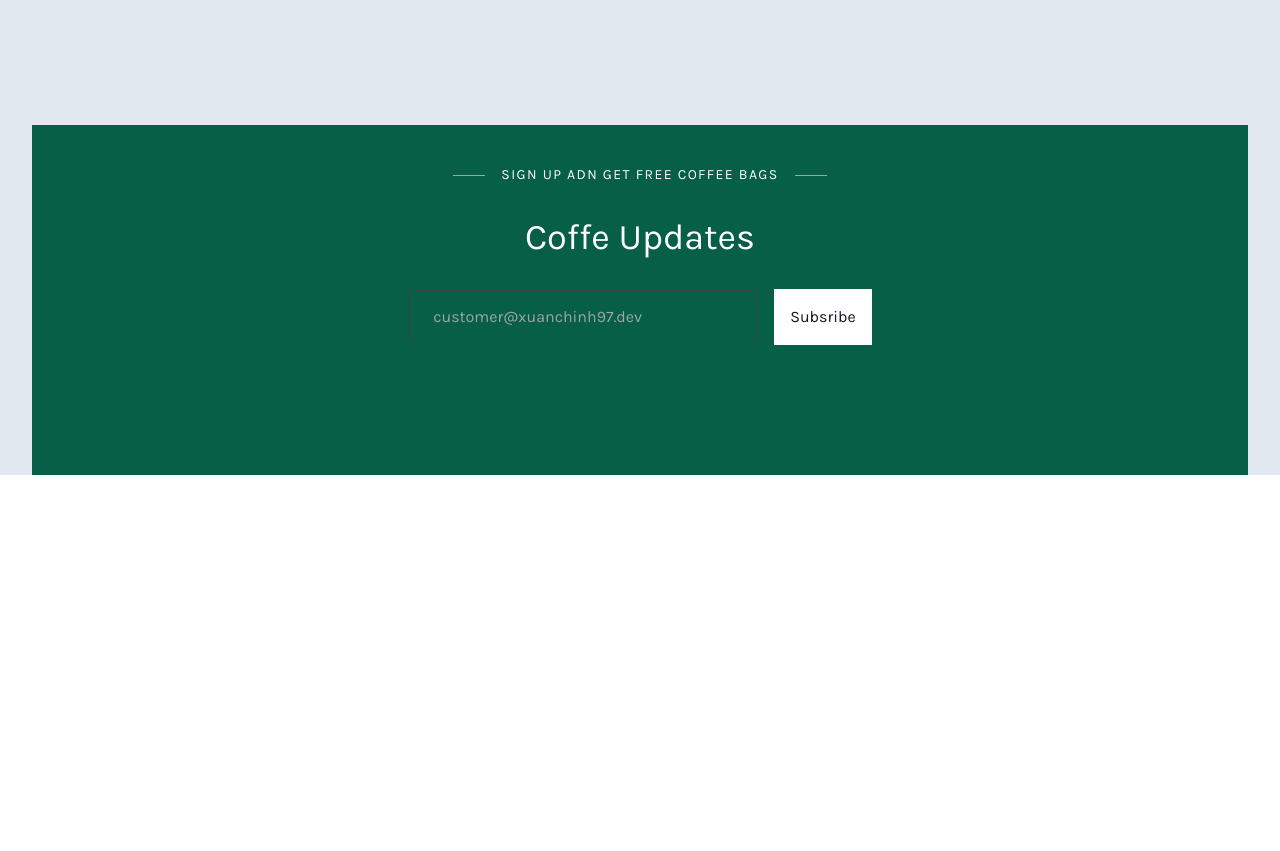
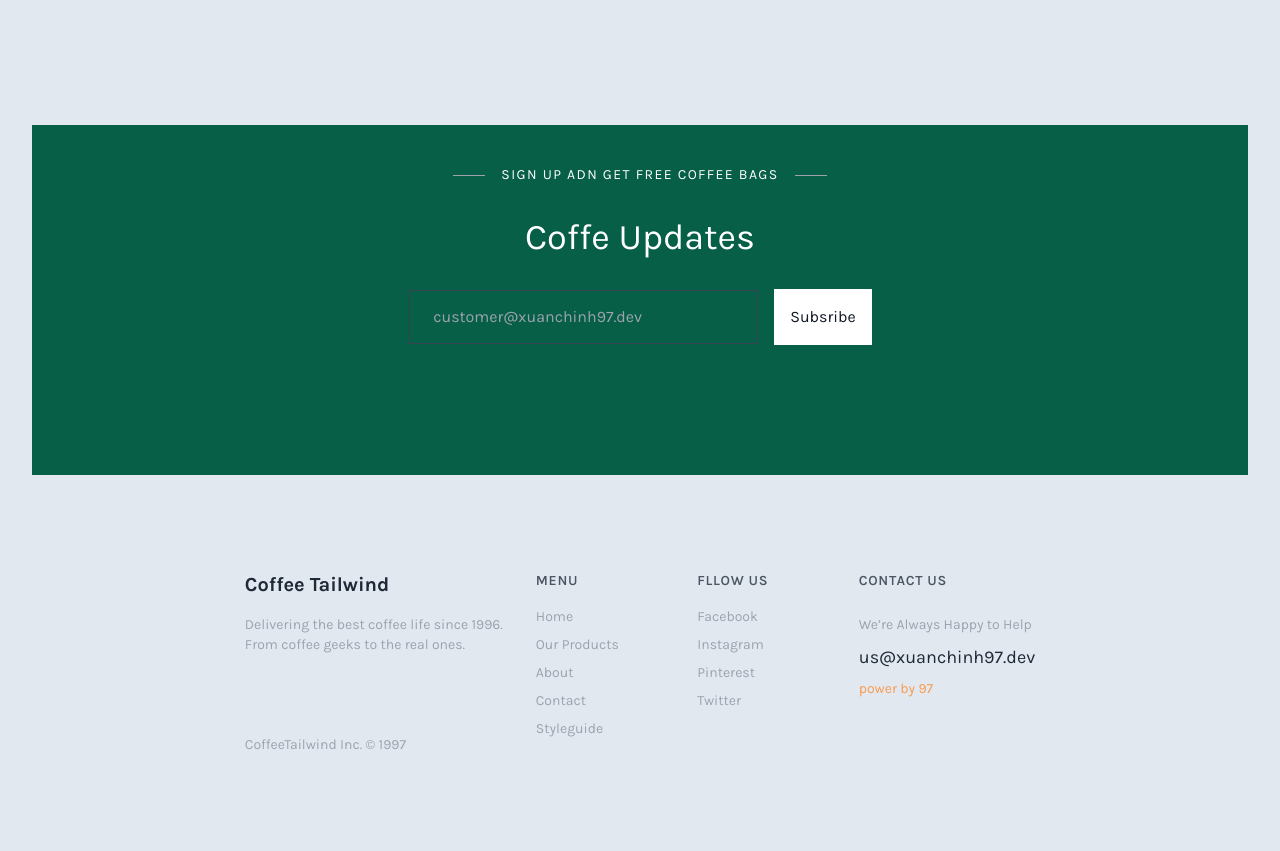
Before and after one commit to xuanchinh97/coffee-tailwind, a website: page public/index.html in a window 1280 px wide. Shown: the part 4901-5752 px from the top of the page. Before the commit the page ends 5376 px from the top, so only its background shows below. Drawn offline with Linux system fonts and the light colour scheme.

Commit message:
add footer

```diff
--- a/public/index.html
+++ b/public/index.html
@@ -34,7 +34,7 @@
                         class="basis-2/6 sm:flex-1 sm:justify-end mr-4  lg:justify-center lg:basis-1/6 flex justify-start items-center uppercase text-sm  text-gray-500 font-medium">
                         <li class="ct-top-menu-item">
                             <a href="" class="flex items-center">
-                                <svg xmlns="http://www.w3.org/2000/svg" class="ct-icon" fill="none" viewBox="0 0 24 24"
+                                <svg xmlns="http://ww.w3.org/2000/svg" class="ct-icon" fill="none" viewBox="0 0 24 24"
                                     stroke="currentColor" stroke-width="2">
                                     <path stroke-linecap="round" stroke-linejoin="round"
                                         d="M16 11V7a4 4 0 00-8 0v4M5 9h14l1 12H4L5 9z" />
@@ -46,7 +46,7 @@
                     </ul>
 
                     <div class="lg:hidden basis-1/6">
-                        <svg id="toggle-top-menu" xmlns="http://www.w3.org/2000/svg" class="h-6 w-6" fill="none"
+                        <svg id="toggle-top-menu" xmlns="http://ww.w3.org/2000/svg" class="h-6 w-6" fill="none"
                             viewBox="0 0 24 24" stroke="currentColor" stroke-width="2">
                             <path stroke-linecap="round" stroke-linejoin="round" d="M4 6h16M4 12h16M4 18h16" />
                         </svg>
@@ -347,7 +347,7 @@
                     </div>
                     <div class=" ct-subHeadLine-line"></div>
                 </div>
-                <div class="lifestyle-stories ww-[95%] lg:w-[65%] mx-auto mb-24">
+                <div class="lifestyle-stories w-[95%] lg:w-[65%] mx-auto mb-24">
                     <div class="grid grid-cols-1 lg:grid-cols-3 gap-8 lg:gap-4">
                         <div class="ct-product-card">
                             <div
@@ -440,7 +440,7 @@
                         <div class=" ct-subHeadLine-line"></div>
                     </div>
                     <div class="text-white text-4xl my-8 text-center">Coffe Updates</div>
-                    <div class="flex justify-center flex-col lg:flex-row items-center gap-4 mx-20">
+                    <div class="flex justify-center flex-col lg:flex-row items-center gap-4 mx-5 md:mx-20">
                         <input type="email"
                             class="px-6 py-4 bg-inherit border-[1px] lg:w-[350px]  border-gray-700  outline-none text-white leading-5 hover:border-gray-300 duration-500 w-full "
                             placeholder="customer@xuanchinh97.dev">
@@ -448,12 +448,44 @@
                     </div>
                 </div>
                 <!--end subcribe-us-->
+            </main>
 
-            </main>
-            <footer>
-
+            <footer class="w-[95%] lg:w-[65%] mx-auto py-24">
+                <div class="flex gap-8 text-gray-400 text-sm flex-col md:flex-row text-center md:text-left">
+                    <div class="basis-1/3">
+                        <div class="font-bold text-xl mb-4 text-gray-800">Coffee Tailwind</div>
+                        <div class="mb-8 md:mb-20">Delivering the best coffee life since 1996. From coffee geeks to the
+                            real ones.
+                        </div>
+                        <div class="text-gray-400 hover:text-orange-400">CoffeeTailwind Inc. © 1997</div>
+                    </div>
+                    <div class="basis-1/6">
+                        <div class="uppercase font-semibold tracking-wider text-gray-600 mb-4">Menu</div>
+                        <div class="flex flex-col gap-2">
+                            <div class=""><a href="" class="hover:text-orange-400">Home</a></div>
+                            <div class=""><a href="" class="hover:text-orange-400">Our Products</a></div>
+                            <div class=""><a href="" class="hover:text-orange-400">About</a></div>
+                            <div class=""><a href="" class="hover:text-orange-400">Contact</a></div>
+                            <div class=""><a href="" class="hover:text-orange-400">Styleguide</a></div>
+                        </div>
+                    </div>
+                    <div class="basis-1/6">
+                        <div class="uppercase font-semibold tracking-wider text-gray-600 mb-4">Fllow Us</div>
+                        <div class="flex flex-col gap-2">
+                            <div class=""><a href="" class="hover:text-orange-400">Facebook</a></div>
+                            <div class=""><a href="" class="hover:text-orange-400">Instagram</a></div>
+                            <div class=""><a href="" class="hover:text-orange-400">Pinterest</a></div>
+                            <div class=""><a href="" class="hover:text-orange-400">Twitter</a></div>
+                        </div>
+                    </div>
+                    <div class="flex flex-col gap-2">
+                        <div class="uppercase font-semibold tracking-wider text-gray-600 mb-4">Contact Us</div>
+                        <div class="">We’re Always Happy to Help</div>
+                        <div class="text-bold text-lg text-gray-800">us@xuanchinh97.dev</div>
+                        <div class="text-orange-400 text-opacity-90">power by 97</div>
+                    </div>
+                </div>
             </footer>
-
         </div>
         <!--end content-wrapper-->
     </div> <!-- end root-->
```
Also changed, not shown: public/output.css.
